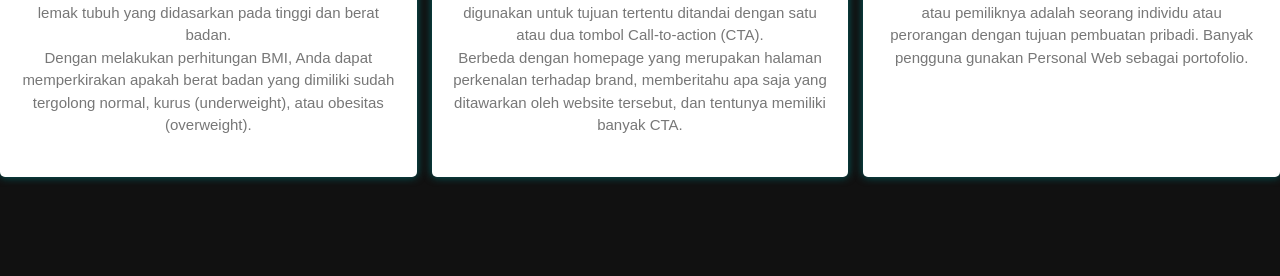
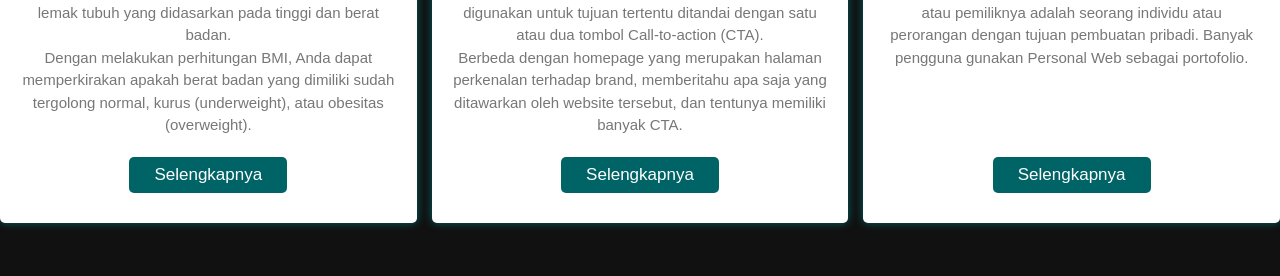
Before and after one commit to iyaaojik/Personal-Web, a plain HTML site: page portofolio.html in a window 1280 px wide. Shown: the part 484-760 px from the top of the page. Drawn offline with nearby package versions, Linux system fonts and the light colour scheme.

Commit message:
first commit

```diff
--- a/portofolio.html
+++ b/portofolio.html
@@ -47,18 +47,21 @@
             <img src="images/BMI.png" alt="">
             <h3>BMI Calculator</h3>
             <p>BMI-Calculator / Body Mass Index adalah perkiraan lemak tubuh yang didasarkan pada tinggi dan berat badan. <br> Dengan melakukan perhitungan BMI, Anda dapat memperkirakan apakah berat badan yang dimiliki sudah tergolong normal, kurus (underweight), atau obesitas (overweight).</p>
+            <a href="https://bmi-calculator-ojik.vercel.app/"class="btn">Selengkapnya</a>
         </div>
 
         <div class="box">
             <img src="images/lp.png" alt="">
             <h3>Landing Page</h3>
             <p> Landing page adalah sebuah halaman website yang digunakan untuk tujuan tertentu ditandai dengan satu atau dua tombol Call-to-action (CTA). <br> Berbeda dengan homepage yang merupakan halaman perkenalan terhadap brand, memberitahu apa saja yang ditawarkan oleh website tersebut, dan tentunya memiliki banyak CTA.</p>
+            <a href="https://tugas-landing-page-ojik.vercel.app/"class="btn">Selengkapnya</a>
         </div>
 
         <div class="box">
             <img src="images/pw.png" alt="">
             <h3>Personal Web</h3>
             <p>Personal Web adalah sebuah situs web yang pembuat atau pemiliknya adalah seorang individu atau perorangan dengan tujuan pembuatan pribadi. Banyak pengguna gunakan Personal Web sebagai portofolio.</p>
+            <a href="https://personal-web-ojik.vercel.app/"class="btn">Selengkapnya</a>
         </div>
     </div>
 </section>
```
